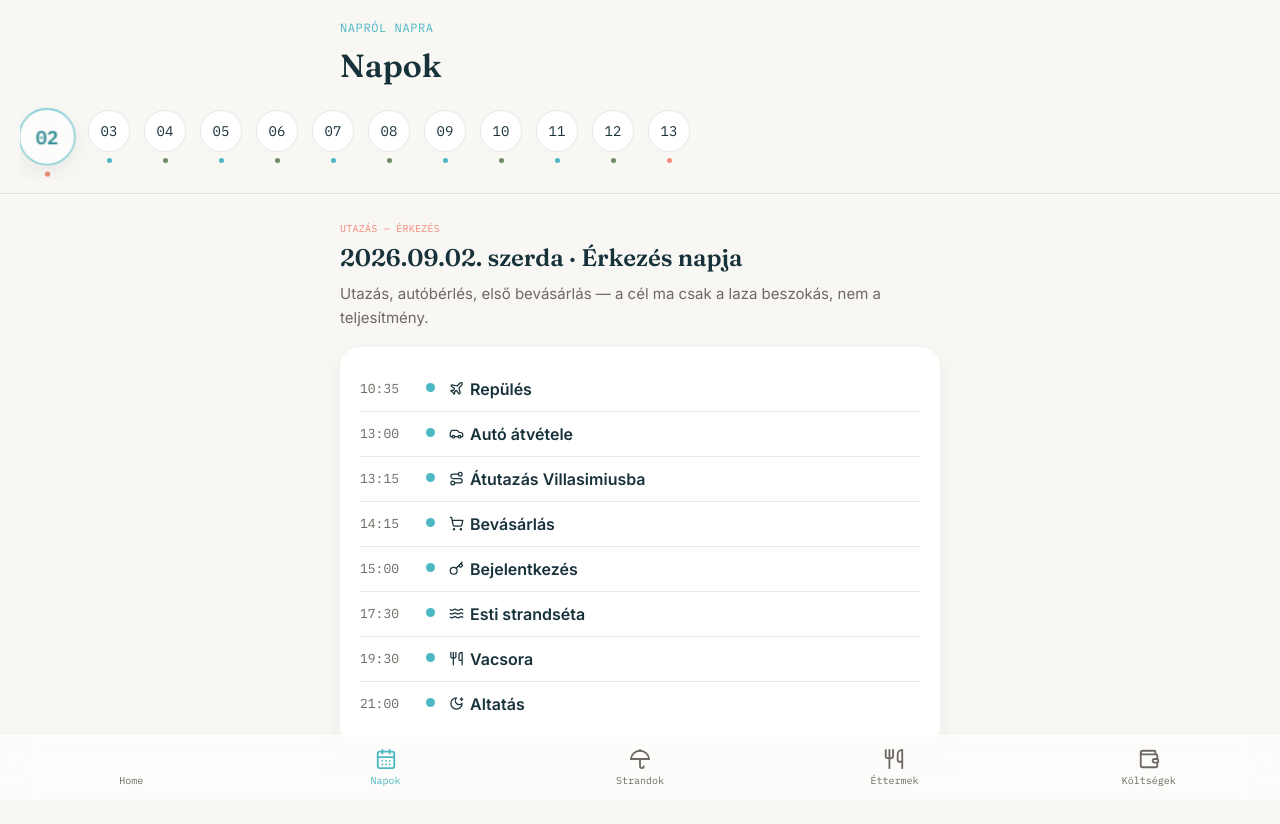
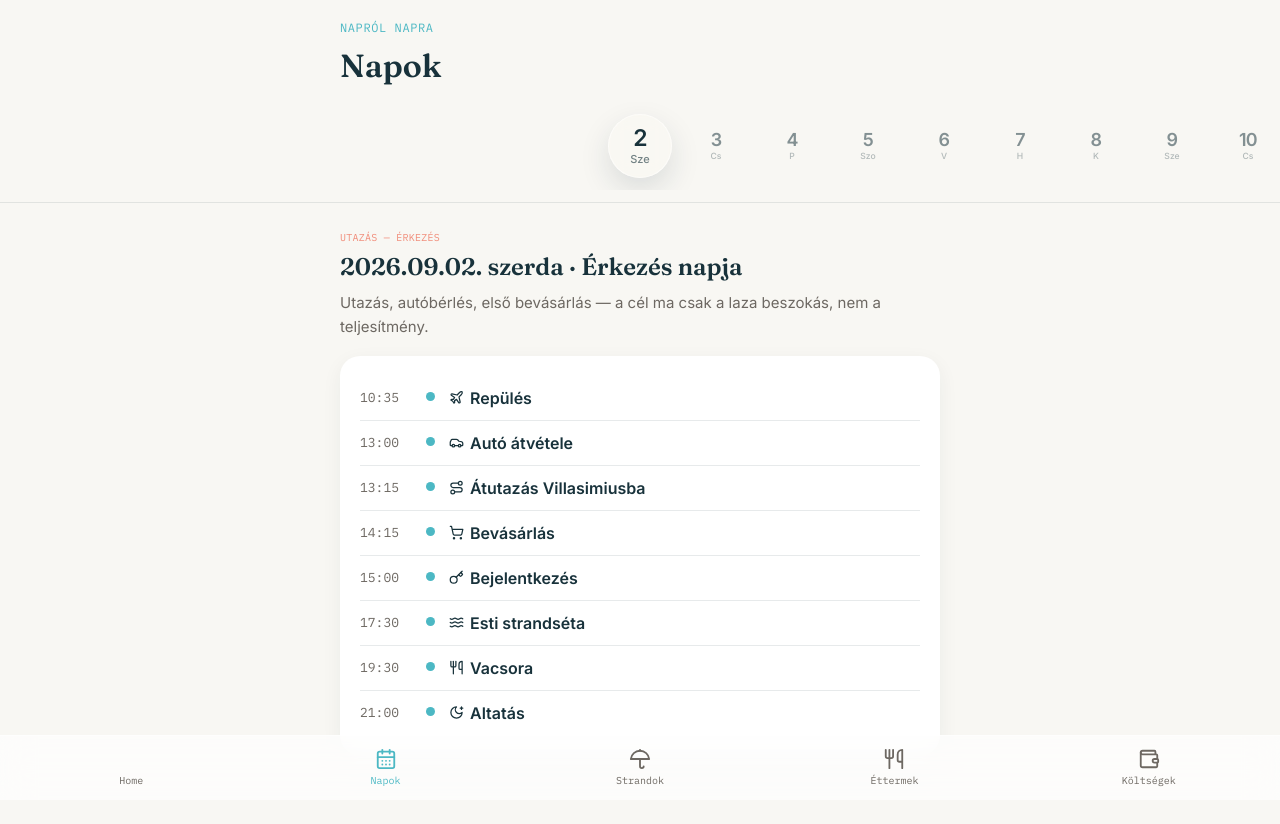
Before and after one commit to john-smith-fm/utazasi, a Next.js app: page /days in a window 1280 px wide. Shown: the top 824 px of the page. Built offline with nearby package versions, Linux system fonts and the light colour scheme.

Commit message:
Refine journey timeline

```diff
--- a/src/components/DayPicker.tsx
+++ b/src/components/DayPicker.tsx
@@ -3,13 +3,6 @@
 import { useEffect, useRef } from "react";
 import { DAYS } from "@/data/days";
 import { pad } from "@/lib/time";
-import { typeClass } from "@/lib/day-helpers";
-
-const DOT_COLOR: Record<string, string> = {
-  strand: "#4CB8C4",
-  apartman: "#708A64",
-  utazas: "#F18C79",
-};
 
 interface DayPickerProps {
   activeDate: string;
@@ -28,14 +21,15 @@ export function DayPicker({ activeDate, onSelect, sticky = false }: DayPickerPro
     <div
       className={
         sticky
-          ? "sticky top-0 z-10 border-b bg-quartz px-5 pb-3.5 pt-2.5"
-          : "px-0.5 pb-1 pt-1.5"
+          ? "sticky top-0 z-10 border-b bg-quartz pb-3 pt-2"
+          : "pb-1 pt-1"
       }
       style={sticky ? { borderColor: "rgba(24,50,59,0.10)" } : undefined}
     >
       <div
-        className="flex gap-3.5 overflow-x-auto pb-1 pt-1.5"
-        style={{ scrollSnapType: "x mandatory", scrollbarWidth: "none" }}
+        aria-label="Utazás napjai"
+        className="no-scrollbar flex h-[88px] snap-x snap-mandatory items-center gap-3 overflow-x-auto px-[calc(50%-32px)]"
+        style={{ scrollPaddingInline: "50%" }}
       >
         {DAYS.map((day) => {
           const d = new Date(day.date + "T12:00:00");
@@ -45,43 +39,30 @@ export function DayPicker({ activeDate, onSelect, sticky = false }: DayPickerPro
               key={day.date}
               ref={isActive ? activeRef : undefined}
               onClick={() => onSelect(day.date)}
-              className="flex flex-shrink-0 flex-col items-center gap-1.5 transition-transform"
-              style={{ scrollSnapAlign: "center", transform: isActive ? "scale(1.05)" : undefined }}
-            >
-              <span
-                className="flex items-center justify-center rounded-full border font-mono transition-all"
+              aria-current={isActive ? "date" : undefined}
+              aria-label={`${pad(d.getDate())}. szeptember, ${day.title}`}
+              className="flex h-16 w-16 shrink-0 snap-center flex-col items-center justify-center rounded-full transition-[transform,opacity,filter,background-color,box-shadow] duration-200 ease-out"
               style={
                 isActive
                   ? {
-                        width: 54,
-                        height: 54,
-                        fontSize: 18,
-                        fontWeight: 700,
-                        backgroundColor: "rgba(255,255,255,0.65)",
-                        borderColor: "#4CB8C4",
-                        borderWidth: 1.5,
-                        color: "#2E8A93",
-                        boxShadow: "0 8px 20px rgba(24,50,59,0.08)",
-                        backdropFilter: "blur(16px)",
-                        WebkitBackdropFilter: "blur(16px)",
+                      transform: "scale(1)",
+                      background: "rgba(250, 248, 243, 0.62)",
+                      border: "1px solid rgba(255,255,255,0.5)",
+                      boxShadow: "0 12px 30px rgba(24,50,59,0.13)",
+                      backdropFilter: "blur(10px)",
+                      WebkitBackdropFilter: "blur(10px)",
                     }
                   : {
-                        width: 42,
-                        height: 42,
-                        fontSize: 14,
-                        backgroundColor: "#FFFFFF",
-                        borderColor: "rgba(24,50,59,0.10)",
-                        borderWidth: 1.5,
-                        color: "#18323B",
+                      transform: "scale(0.78)",
+                      opacity: 0.52,
+                      filter: "blur(0.4px)",
                     }
               }
             >
-                {pad(d.getDate())}
+              <span className="text-[23px] font-semibold leading-none tracking-[-0.04em] text-deep-sea">{d.getDate()}</span>
+              <span className="mt-1 text-[11px] font-medium leading-none text-deep-sea/60">
+                {d.toLocaleDateString("hu-HU", { weekday: "short" }).replace(".", "")}
               </span>
-              <span
-                className="block h-[5px] w-[5px] rounded-full"
-                style={{ backgroundColor: DOT_COLOR[typeClass(day.type)] }}
-              />
             </button>
           );
         })}
--- a/src/components/TimelineCard.tsx
+++ b/src/components/TimelineCard.tsx
@@ -13,25 +13,25 @@ interface TimelineCardProps {
 
 export function TimelineCard({ day, onSelect }: TimelineCardProps) {
   return (
-    <div className="mb-4 rounded-m bg-white p-5 shadow-card">
-      <div className="mb-4 flex items-start justify-between">
+    <section className="mb-7">
+      <div className="mb-2 flex items-start justify-between px-1">
         <div>
-          <p className="mb-0.5 font-mono text-xs uppercase tracking-wide text-neutral-700">
-            Trip timeline
+          <p className="mb-1 text-[11px] font-medium tracking-[0.02em] text-deep-sea/55">
+            Journey
           </p>
-          <p className="mt-0.5 font-display text-[19px] font-semibold text-deep-sea">
+          <p className="font-display text-[22px] font-semibold tracking-[-0.03em] text-deep-sea">
             {dayIndexLabel(day)} · {day.title}
           </p>
         </div>
         <Link
           href="/days"
           aria-label="Napok megnyitása"
-          className="flex h-[38px] w-[38px] flex-shrink-0 items-center justify-center rounded-full bg-sand"
+          className="flex h-9 w-9 shrink-0 items-center justify-center rounded-full bg-white/70 text-deep-sea shadow-card transition-transform duration-200 active:scale-95"
         >
-          <Icon name="arrow-up-right" size={18} />
+          <Icon name="arrow-up-right" size={17} strokeWidth={1.8} />
         </Link>
       </div>
       <DayPicker activeDate={day.date} onSelect={onSelect} />
-    </div>
+    </section>
   );
 }
```
Lines whose indentation alone changed are shown as unchanged.
